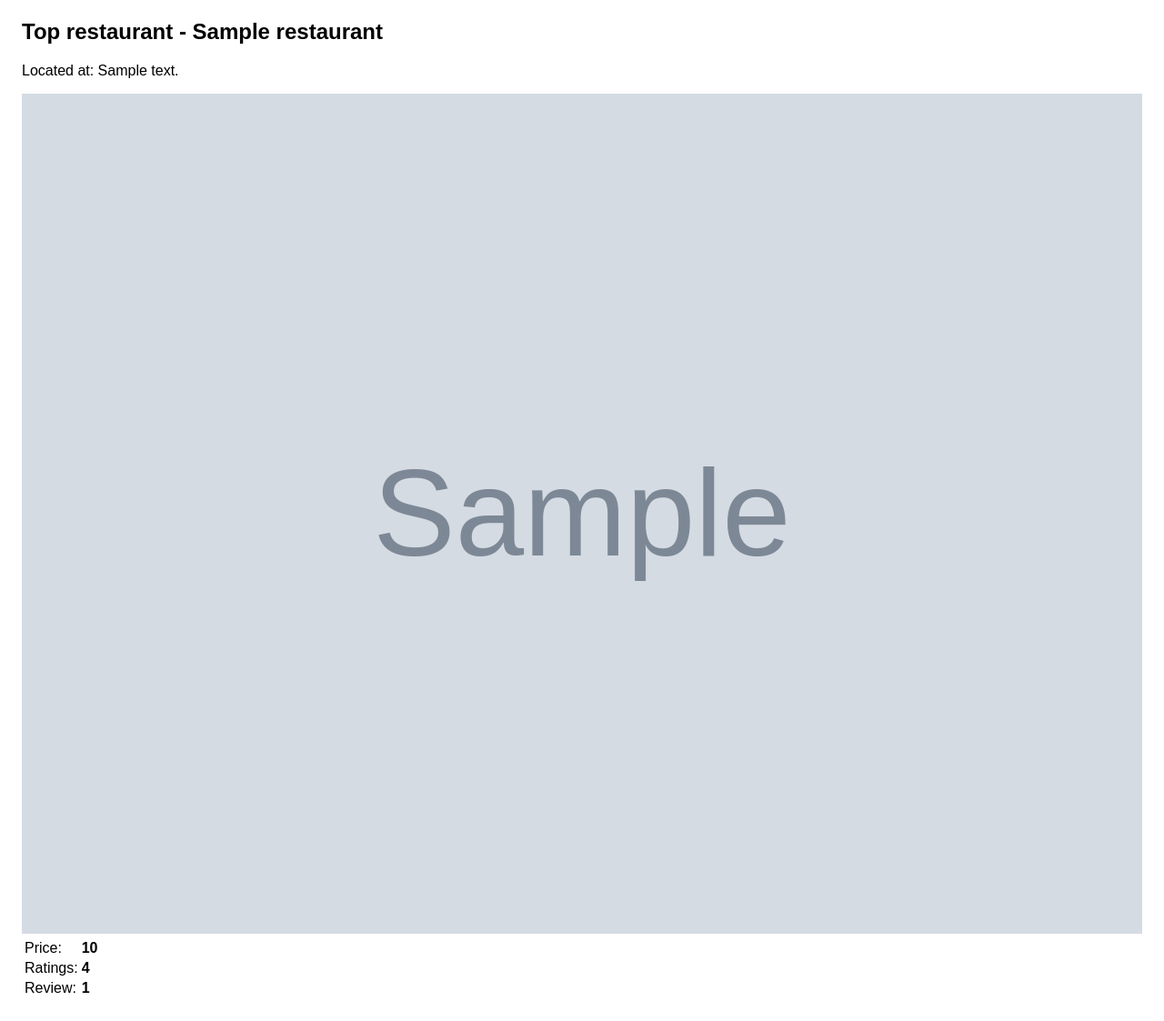
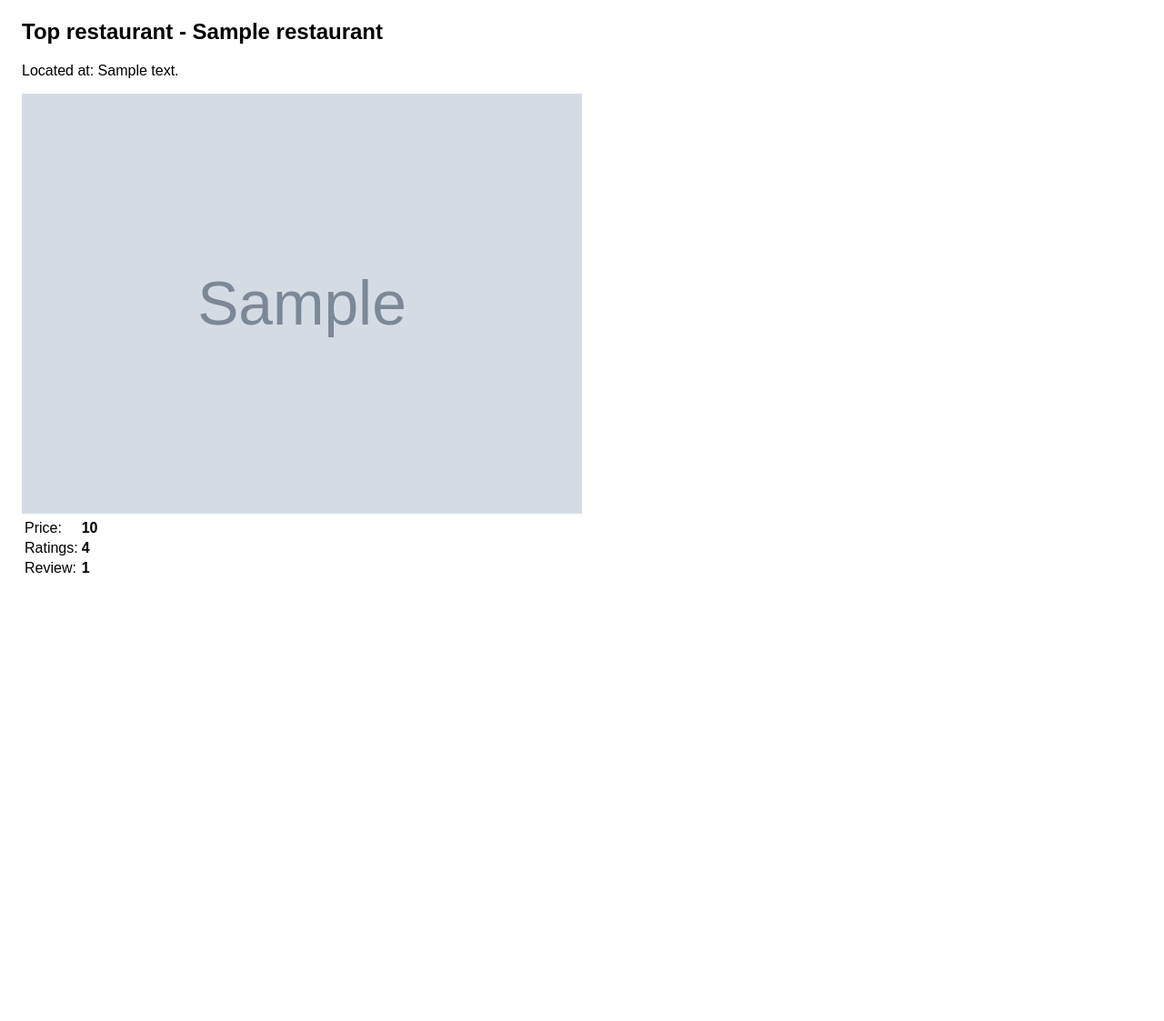
Before and after one commit to lillibun/webdev-labs, a Flask app: template lab02/templates/restaurant.html in a window 1280 px wide. Shown: the part 219-1342 px from the top of the page at 91% size. After the commit the page ends 849 px from the top, so only its background shows below. Run offline with Flask 2, Linux system fonts and the light colour scheme; the template is opened without the code that fills it: most values are stand-ins (such as "Sample title", 1, 10 or a date in 2020); grey boxes marked "Sample" are stand-in pictures; some libraries are stand-ins or nearby versions.

Commit message:
Lab02 updates

```diff
--- a/lab02/static/style.css
+++ b/lab02/static/style.css
@@ -36,7 +36,7 @@ section {
 }
 
 img {
-    width: 100%
+    width: 50%;
 }
 
 
```
